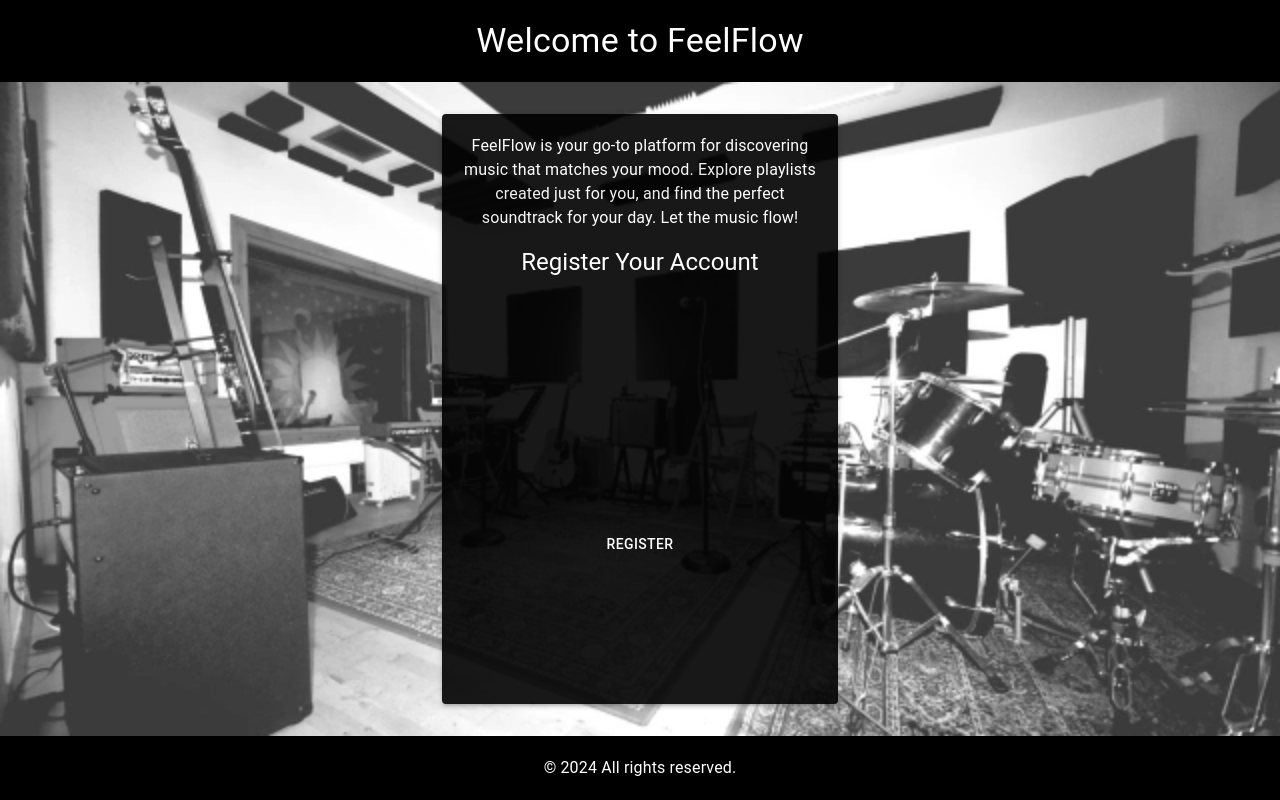
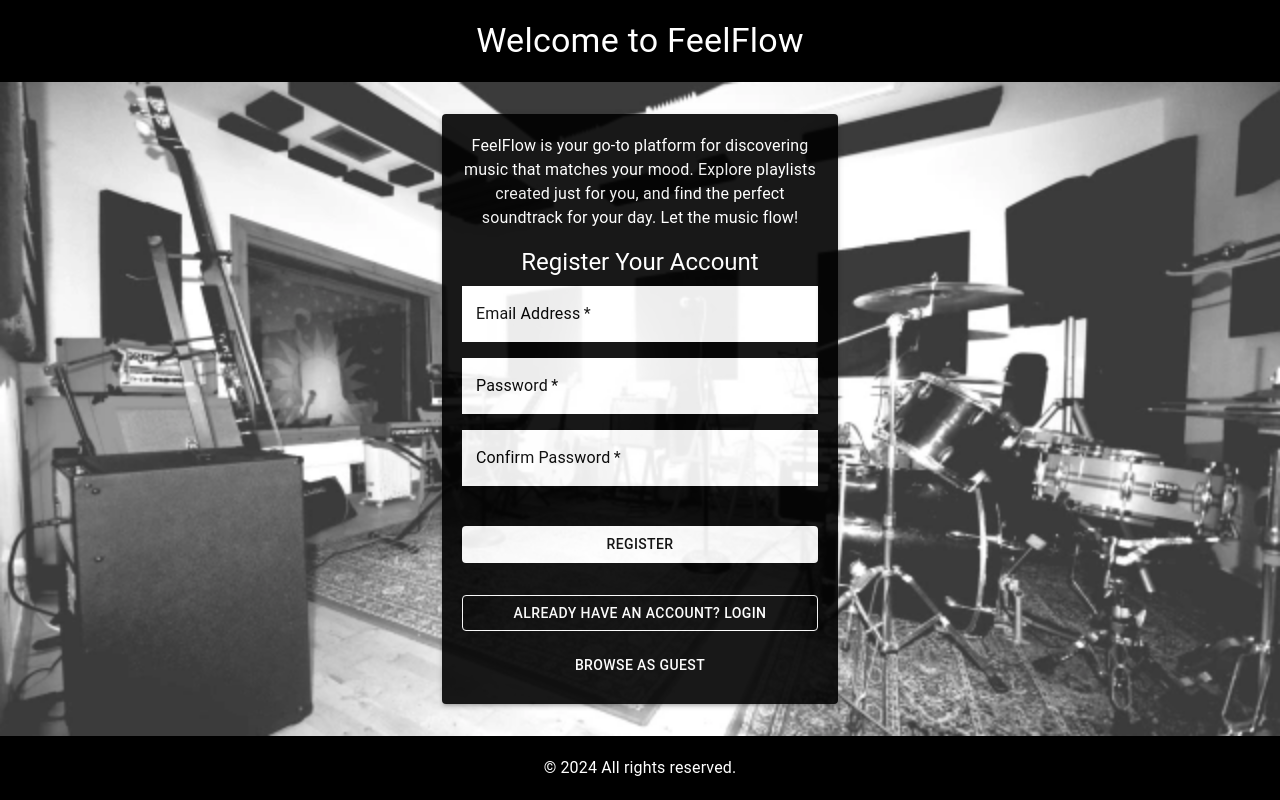
Before and after one commit to ShaunCl123/FeelFlow, a Next.js app: page / in a window 1280 px wide. Both pictures are taken after a click on the button "NEW HERE? REGISTER". Built offline with nearby package versions, Linux system fonts and the light colour scheme.

Commit message:
Finishing touch

```diff
--- a/src/app/page.js
+++ b/src/app/page.js
@@ -1,7 +1,7 @@
 'use client';
 import React, { useState } from 'react';
 import { Box, Button, CssBaseline, Typography, Container, Paper, TextField } from '@mui/material';
-import { createTheme, ThemeProvider } from '@mui/material/styles';
+import { createTheme, ThemeProvider, useTheme } from '@mui/material/styles';
 
 export default function LoginPage() {
   const theme = createTheme({
@@ -12,11 +12,13 @@ export default function LoginPage() {
     },
   });
 
-  // State to manage form inputs and states
+  const themeContext = useTheme();
+  const isDark = themeContext.palette.mode === 'dark';
+
   const [email, setEmail] = useState('');
   const [password, setPassword] = useState('');
   const [confirmPassword, setConfirmPassword] = useState('');
-  const [isRegistering, setIsRegistering] = useState(false); // Track if the user is registering or logging in
+  const [isRegistering, setIsRegistering] = useState(false);
   const [error, setError] = useState(null);
   const [message, setMessage] = useState(null);
 
@@ -33,7 +35,6 @@ export default function LoginPage() {
       return;
     }
 
-    // Simulate API response with a delay
     setTimeout(() => {
       setMessage(isRegistering ? 'Registered successfully!' : 'Logged in successfully!');
       localStorage.setItem('feelflow-user', JSON.stringify({ email }));
@@ -41,16 +42,13 @@ export default function LoginPage() {
     }, 500);
   };
 
-
-  // Handle browsing as guest
   const handleBrowseAsGuest = () => {
-    window.location.href = '/home'; // Redirect to home page without login
+    window.location.href = '/home';
   };
 
-  // Toggle between Login and Register forms
   const toggleForm = () => {
     setIsRegistering((prevState) => !prevState);
-    setError(null); // Reset error when toggling
+    setError(null);
   };
 
   return (
@@ -59,7 +57,7 @@ export default function LoginPage() {
         <CssBaseline />
         <Box
           sx={{
-            backgroundColor: '#000000', // Set header background color to black
+            backgroundColor: '#000000',
             width: '100%',
             padding: '20px',
             textAlign: 'center',
@@ -103,7 +101,6 @@ export default function LoginPage() {
                 {isRegistering ? 'Register Your Account' : 'Login to Explore'}
               </Typography>
 
-              {/* Form */}
               <Box component="form" onSubmit={handleSubmit} sx={{ mt: 1 }}>
                 <TextField
                   variant="outlined"
@@ -116,7 +113,25 @@ export default function LoginPage() {
                   autoFocus
                   value={email}
                   onChange={(e) => setEmail(e.target.value)}
-                  sx={{ mb: 2 }}
+                  sx={{
+                    mb: 2,
+                    backgroundColor: 'white',
+                    '& .MuiOutlinedInput-root': {
+                      '& fieldset': {
+                        borderColor: '#ffffff',
+                      },
+                      '&:hover fieldset': {
+                        borderColor: '#ffffff',
+                      },
+                      '&.Mui-focused fieldset': {
+                        borderColor: '#ffffff',
+                      },
+                    },
+                    input: { color: '#000000' },
+                  }}
+                  InputLabelProps={{
+                    style: { color: '#000000' },
+                  }}
                 />
                 <TextField
                   variant="outlined"
@@ -129,7 +144,25 @@ export default function LoginPage() {
                   autoComplete="current-password"
                   value={password}
                   onChange={(e) => setPassword(e.target.value)}
-                  sx={{ mb: 2 }}
+                  sx={{
+                    mb: 2,
+                    backgroundColor: 'white',
+                    '& .MuiOutlinedInput-root': {
+                      '& fieldset': {
+                        borderColor: '#ffffff',
+                      },
+                      '&:hover fieldset': {
+                        borderColor: '#ffffff',
+                      },
+                      '&.Mui-focused fieldset': {
+                        borderColor: '#ffffff',
+                      },
+                    },
+                    input: { color: '#000000' },
+                  }}
+                  InputLabelProps={{
+                    style: { color: '#000000' },
+                  }}
                 />
                 {isRegistering && (
                   <TextField
@@ -142,7 +175,25 @@ export default function LoginPage() {
                     id="confirmPassword"
                     value={confirmPassword}
                     onChange={(e) => setConfirmPassword(e.target.value)}
-                    sx={{ mb: 2 }}
+                    sx={{
+                      mb: 2,
+                      backgroundColor: 'white',
+                      '& .MuiOutlinedInput-root': {
+                        '& fieldset': {
+                          borderColor: '#ffffff',
+                        },
+                        '&:hover fieldset': {
+                          borderColor: '#ffffff',
+                        },
+                        '&.Mui-focused fieldset': {
+                          borderColor: '#ffffff',
+                        },
+                      },
+                      input: { color: '#000000' },
+                    }}
+                    InputLabelProps={{
+                      style: { color: '#000000' },
+                    }}
                   />
                 )}
                 {error && <Typography color="error" variant="body2">{error}</Typography>}
@@ -151,27 +202,47 @@ export default function LoginPage() {
                   type="submit"
                   fullWidth
                   variant="contained"
-                  sx={{ mt: 3, mb: 2 }}
+                  sx={{
+                    mt: 3,
+                    mb: 2,
+                    backgroundColor: 'white',
+                    color: 'black',
+                    '&:hover': {
+                      backgroundColor: '#f0f0f0',
+                    },
+                  }}
                 >
                   {isRegistering ? 'Register' : 'Login'}
                 </Button>
               </Box>
 
-              {/* Toggle between Login and Register */}
               <Button
                 fullWidth
                 variant="outlined"
-                sx={{ mt: 2 }}
+                sx={{
+                  mt: 2,
+                  color: 'white',
+                  borderColor: 'white',
+                  '&:hover': {
+                    backgroundColor: '#333',
+                    borderColor: 'white',
+                  },
+                }}
                 onClick={toggleForm}
               >
                 {isRegistering ? 'Already have an account? Login' : 'New here? Register'}
               </Button>
 
-              {/* Browse as guest */}
               <Button
                 fullWidth
                 variant="text"
-                sx={{ mt: 2 }}
+                sx={{
+                  mt: 2,
+                  color: 'white',
+                  '&:hover': {
+                    backgroundColor: '#333',
+                  },
+                }}
                 onClick={handleBrowseAsGuest}
               >
                 Browse as Guest
@@ -182,7 +253,7 @@ export default function LoginPage() {
 
         <Box
           sx={{
-            backgroundColor: '#000000', // Set footer background color to black
+            backgroundColor: '#000000',
             width: '100%',
             padding: '20px',
             textAlign: 'center',
```
